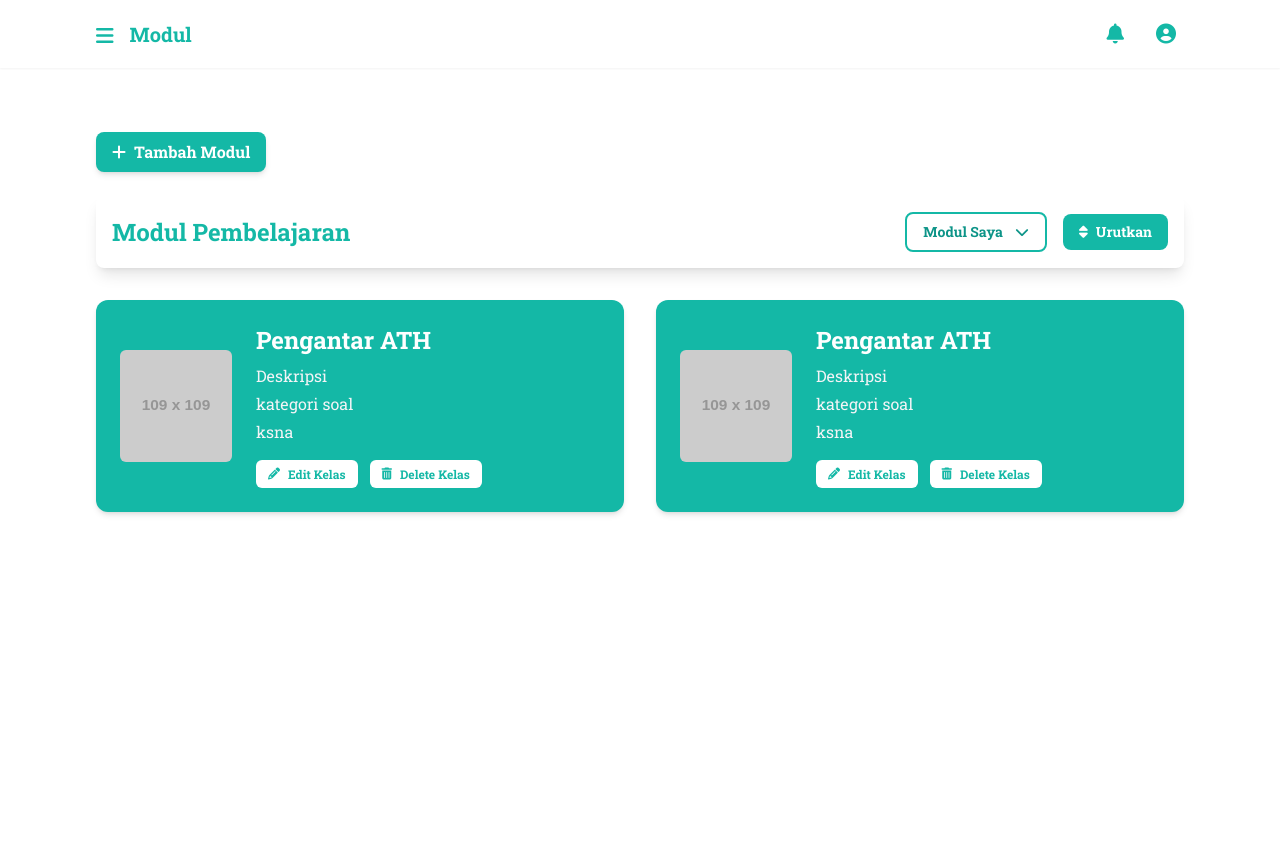
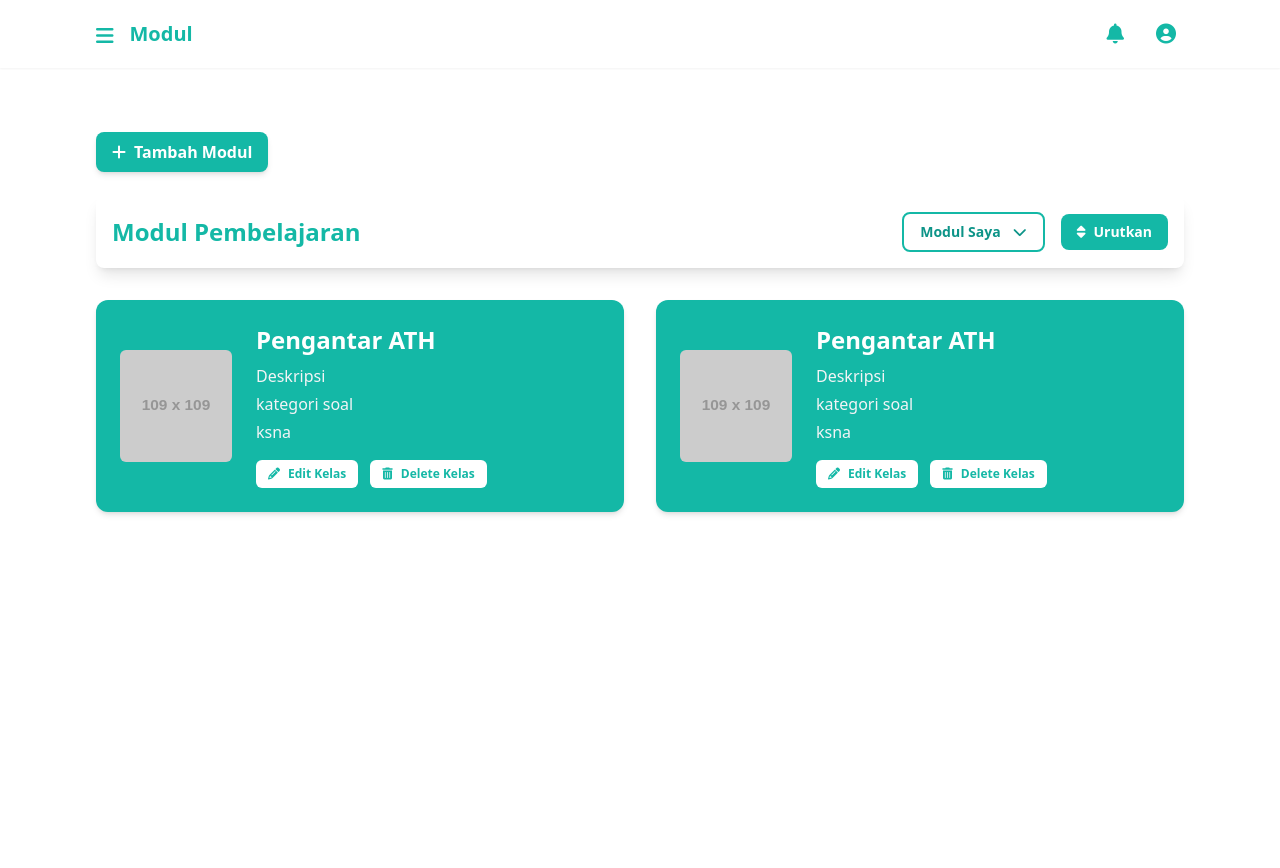
Before and after one commit to NasiHangat/Ngajar.id, a PHP site: page /Pengajar/pengajar_modul.php in a window 1280 px wide. Run offline with PHP 8.4, Linux system fonts and the light colour scheme; a user stored in the database is signed in; grey boxes labelled with a size stand in for pictures from a placeholder-image service; some libraries are stand-ins or nearby versions.

Commit message:
Update pengajar_modul.php

```diff
--- a/Pengajar/pengajar_modul.php
+++ b/Pengajar/pengajar_modul.php
@@ -6,15 +6,10 @@
 <head>
     <meta charset="UTF-8">
     <meta name="viewport" content="width=device-width, initial-scale=1.0">
-    <title>Dashboard Relawan - Ngajar.ID</title>
+    <title>Modul Relawan - Ngajar.ID</title>
     <script src="https://cdn.tailwindcss.com"></script>
     <link href="https://fonts.googleapis.com/css2?family=Roboto+Slab:wght@400;500;600;700&display=swap" rel="stylesheet">
     <link rel="stylesheet" href="https://cdnjs.cloudflare.com/ajax/libs/font-awesome/6.4.0/css/all.min.css">
-    <style>
-        body {
-        font-family: 'Roboto Slab', serif;
-        }
-    </style>
 </head>
 <body class="bg-white">
     <div class="flex flex-col min-h-screen">
```
